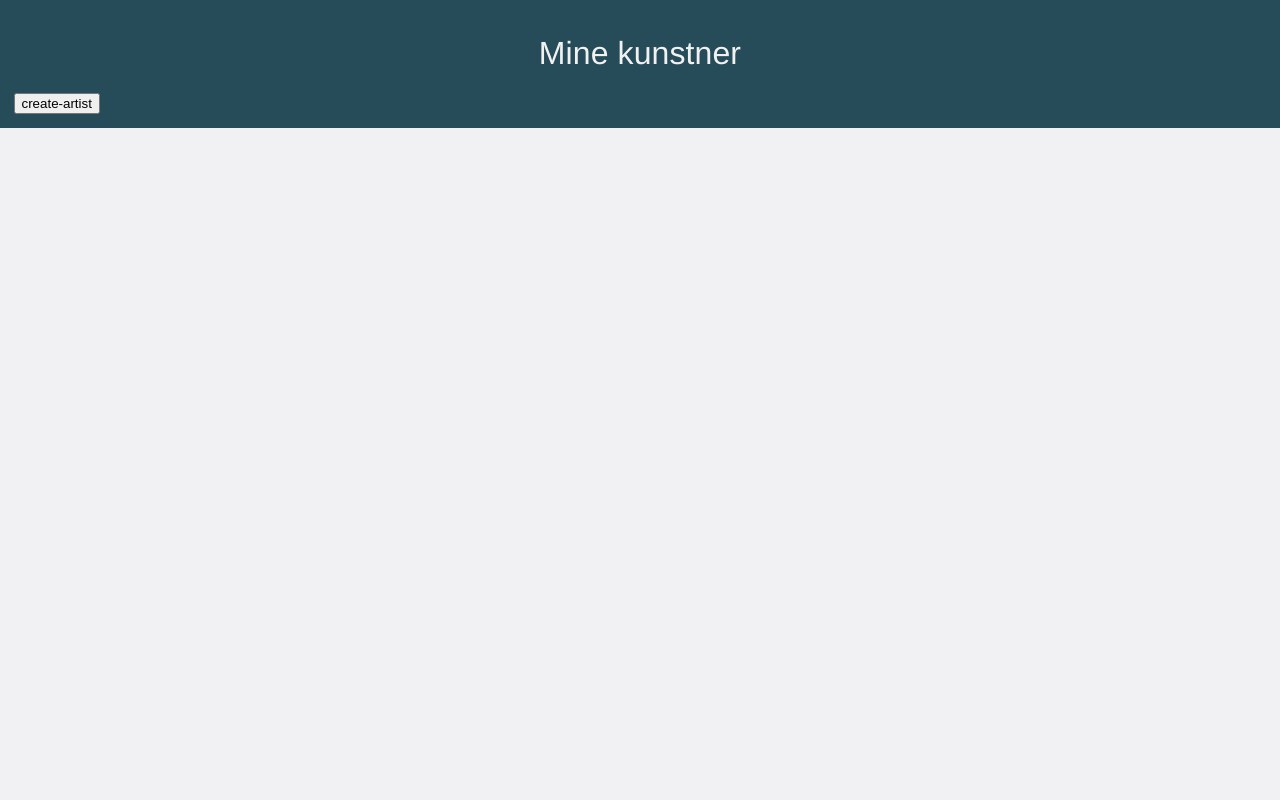
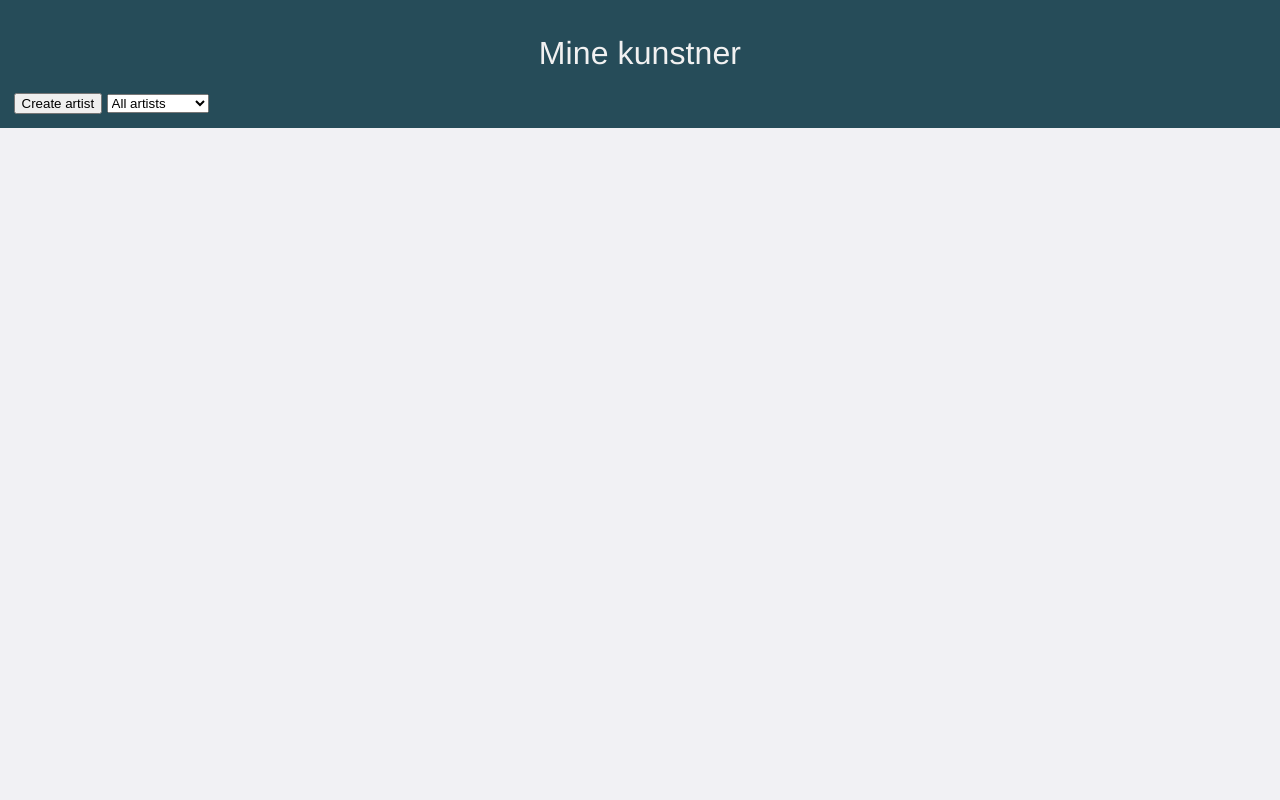
Before and after one commit to MarkusIngerslev/node-js-og-express, a plain HTML site: page frontend/index.html in a window 1280 px wide. Shown: the top 800 px of the page. Drawn offline with Linux system fonts and the light colour scheme; no server answers.

Commit message:
Tilføjet select for at vælge hvad man gerne vil se

```diff
--- a/frontend/index.html
+++ b/frontend/index.html
@@ -11,7 +11,11 @@
     <body>
         <header>
             <h1>Mine kunstner</h1>
-            <button id="create-artist-btn">create-artist</button>
+            <button id="create-artist-btn">Create artist</button>
+            <select name="pages" id="different-pages">
+                <option value="artists">All artists</option>
+                <option value="favorits">Favorit artists</option>
+            </select>
         </header>
 
         <main>
```
